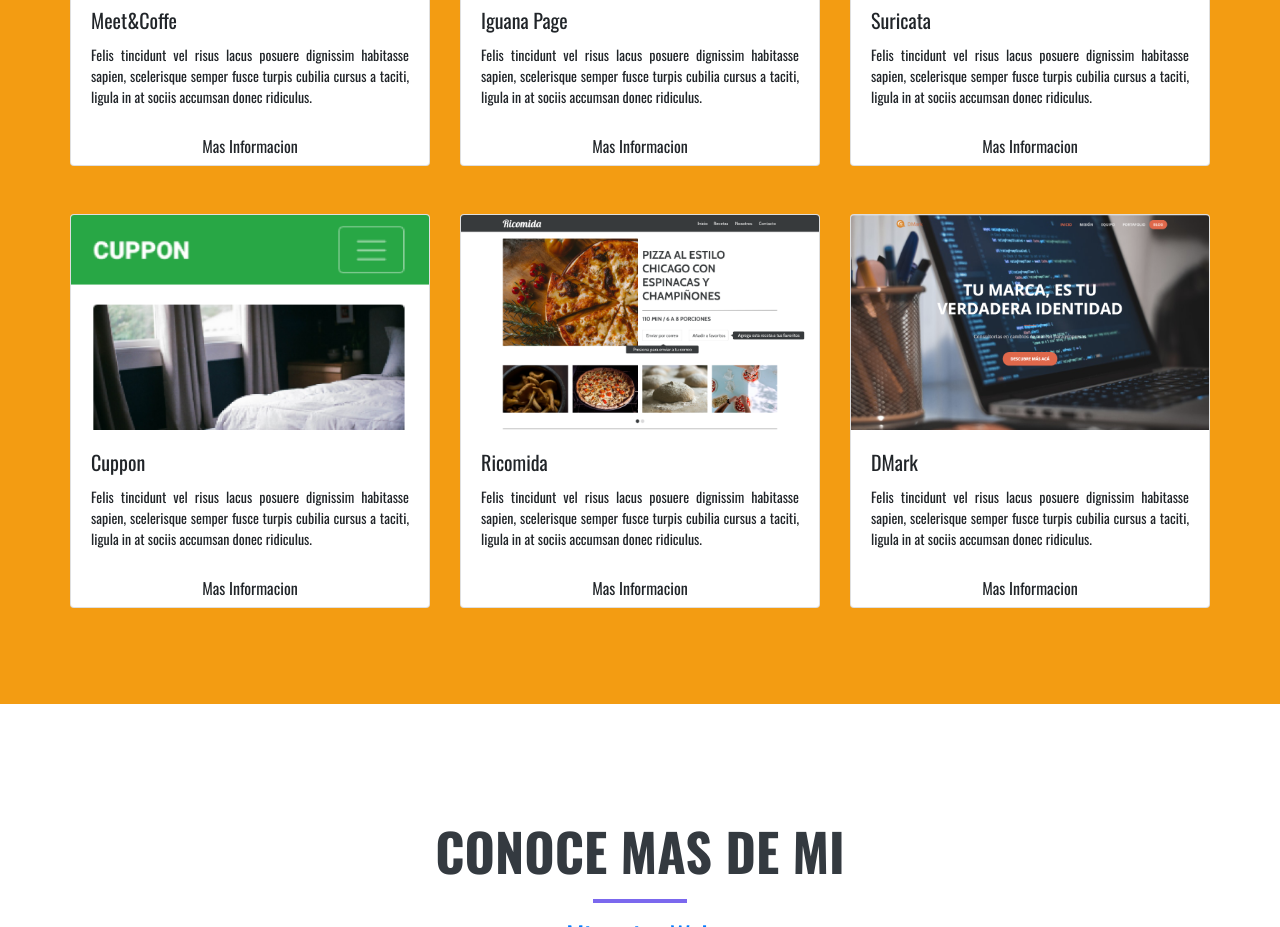
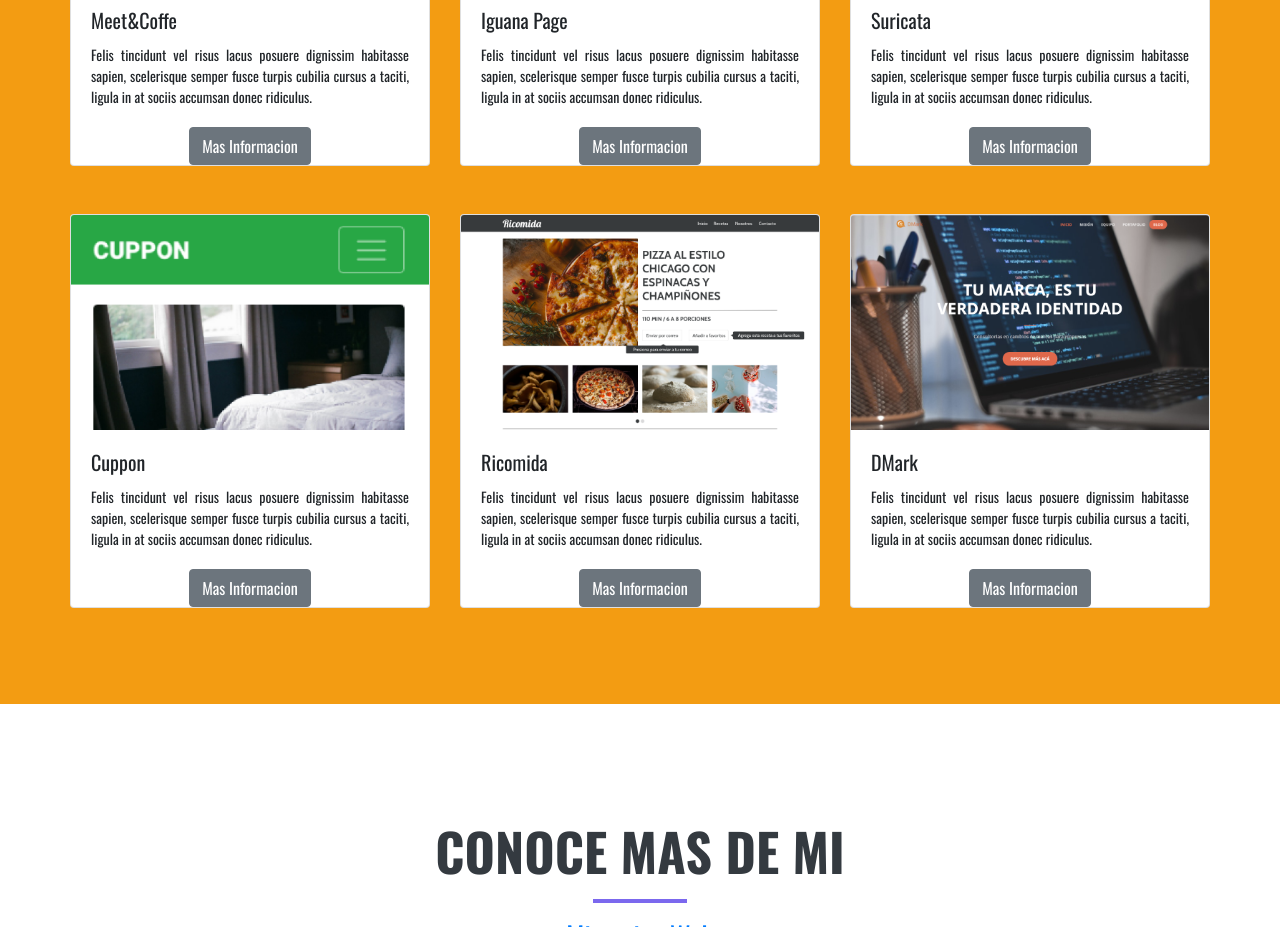
Before and after one commit to AngelesCahill/prueba1, a plain HTML site: page index.html in a window 1280 px wide. Shown: the part 2400-3327 px from the top of the page. Drawn offline with nearby package versions, Linux system fonts and the light colour scheme.

Commit message:
corrigiendo error en bg de ventanas modales

```diff
--- a/index.html
+++ b/index.html
@@ -133,7 +133,7 @@
         </div>
 
  <!-- Button trigger modal -->
- <button type="button" class="btn btn-secondarygit" data-toggle="modal" data-target="#modaltarjetas">
+ <button type="button" class="btn btn-secondary" data-toggle="modal" data-target="#modaltarjetas">
   Mas Informacion
 </button>
 
@@ -168,7 +168,7 @@
           <p class="card-text">Felis tincidunt vel risus lacus posuere dignissim habitasse sapien, scelerisque semper fusce turpis cubilia cursus a taciti, ligula in at sociis accumsan donec ridiculus.</p>
         </div>
 <!-- Button trigger modal -->
-<button type="button" class="btn btn-secondarygit" data-toggle="modal" data-target="#modaltarjetaiguana">
+<button type="button" class="btn btn-secondary" data-toggle="modal" data-target="#modaltarjetaiguana">
   Mas Informacion
 </button>
 
@@ -202,7 +202,7 @@
           <p class="card-text">Felis tincidunt vel risus lacus posuere dignissim habitasse sapien, scelerisque semper fusce turpis cubilia cursus a taciti, ligula in at sociis accumsan donec ridiculus.</p>
         </div>
 <!-- Button trigger modal -->
-<button type="button" class="btn btn-secondarygit" data-toggle="modal" data-target="#modaltarjetasuricata">
+<button type="button" class="btn btn-secondary" data-toggle="modal" data-target="#modaltarjetasuricata">
   Mas Informacion
 </button>
 
@@ -242,7 +242,7 @@
           <p class="card-text">Felis tincidunt vel risus lacus posuere dignissim habitasse sapien, scelerisque semper fusce turpis cubilia cursus a taciti, ligula in at sociis accumsan donec ridiculus.</p>
         </div>
 <!-- Button trigger modal -->
-<button type="button" class="btn btn-secondarygit" data-toggle="modal" data-target="#modaltarjetacuppon">
+<button type="button" class="btn btn-secondary" data-toggle="modal" data-target="#modaltarjetacuppon">
   Mas Informacion
 </button>
 
@@ -275,7 +275,7 @@
           <p class="card-text">Felis tincidunt vel risus lacus posuere dignissim habitasse sapien, scelerisque semper fusce turpis cubilia cursus a taciti, ligula in at sociis accumsan donec ridiculus.</p>
         </div>
 <!-- Button trigger modal -->
-<button type="button" class="btn btn-secondarygit" data-toggle="modal" data-target="#modaltarjetaricomida">
+<button type="button" class="btn btn-secondary" data-toggle="modal" data-target="#modaltarjetaricomida">
   Mas Informacion
 </button>
 
@@ -295,7 +295,7 @@
         <p>Lorem ipsum dolor sit amet, consectetur adipisicing elit. Dolores deserunt beatae aperiam illo veritatis.</p>
       </div>
       <div class="modal-footer">
-        <button type="button" class="btn btn-secondarygit">Cerrar</button>
+        <button type="button" class="btn btn-secondary">Cerrar</button>
       </div>
     </div>
   </div>
@@ -308,7 +308,7 @@
           <p class="card-text">Felis tincidunt vel risus lacus posuere dignissim habitasse sapien, scelerisque semper fusce turpis cubilia cursus a taciti, ligula in at sociis accumsan donec ridiculus.</p>
         </div>
         <!-- Button trigger modal -->
-<button type="button" class="btn btn-secondarygit" data-toggle="modal" data-target="#modaltarjetadmark">
+<button type="button" class="btn btn-secondary" data-toggle="modal" data-target="#modaltarjetadmark">
   Mas Informacion
 </button>
 
```
